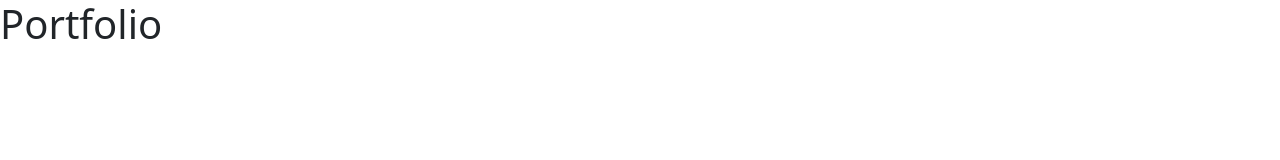
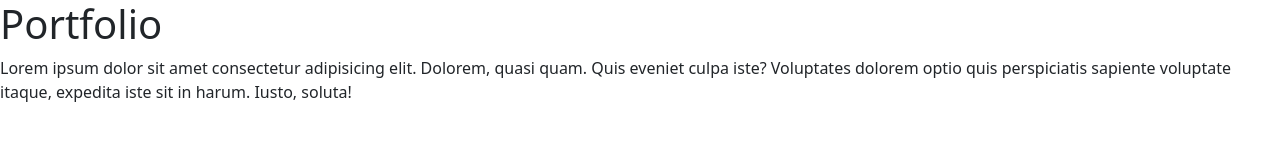
Before and after one commit to engrmmjahir/portfolio-test, a plain HTML site: page index.html in a window 1280 px wide. Drawn offline with nearby package versions, Linux system fonts and the light colour scheme.

Commit message:
first para added

```diff
--- a/index.html
+++ b/index.html
@@ -12,7 +12,8 @@
 
 <body>
     <h1>Portfolio</h1>
-
+    <p>Lorem ipsum dolor sit amet consectetur adipisicing elit. Dolorem, quasi quam. Quis eveniet culpa iste? Voluptates
+        dolorem optio quis perspiciatis sapiente voluptate itaque, expedita iste sit in harum. Iusto, soluta!</p>
 
     <script src="https://cdn.jsdelivr.net/npm/bootstrap@5.3.0-alpha1/dist/js/bootstrap.bundle.min.js"
         integrity="sha384-w76AqPfDkMBDXo30jS1Sgez6pr3x5MlQ1ZAGC+nuZB+EYdgRZgiwxhTBTkF7CXvN"
```
